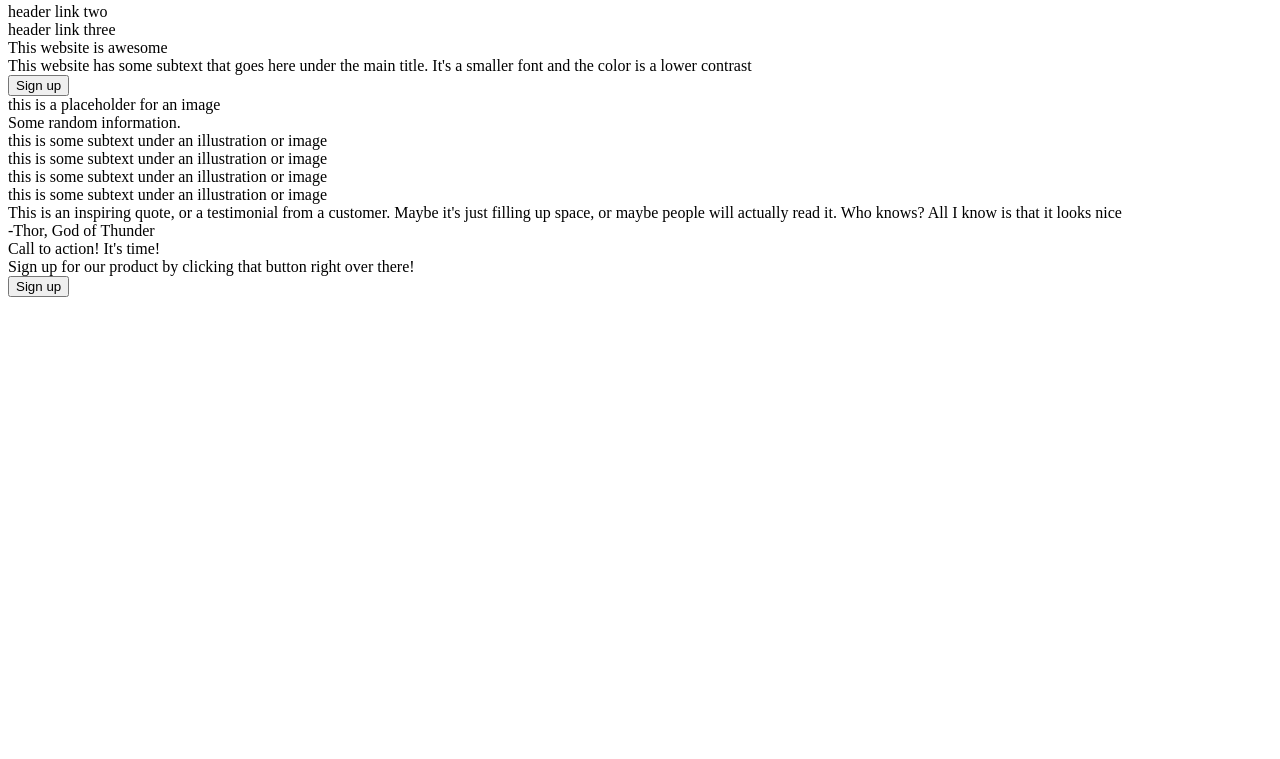
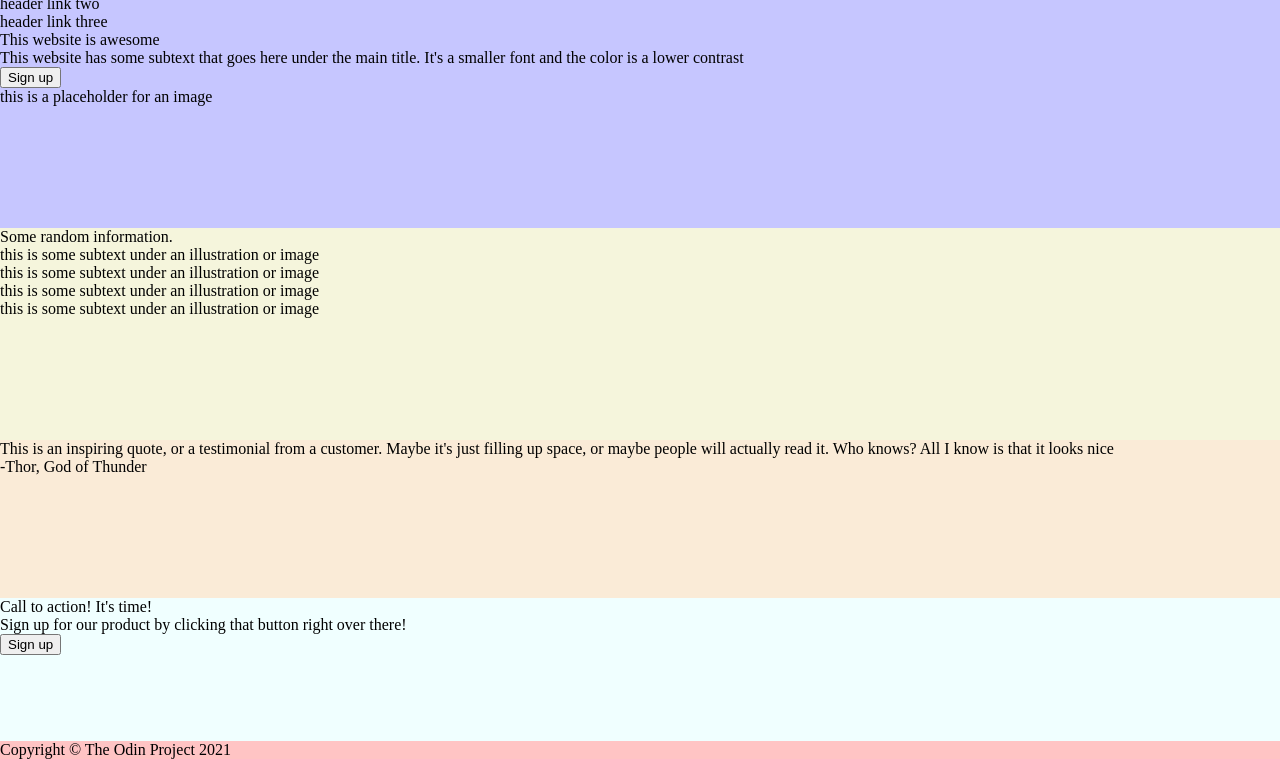
Before and after one commit to MRZHD1/landing-page, a plain HTML site: page index.html in a window 1280 px wide. Shown: the part 41-800 px from the top of the page. Drawn offline with Linux system fonts and the light colour scheme.

Commit message:
Sizing portions

```diff
--- a/index.html
+++ b/index.html
@@ -79,6 +79,6 @@
             <button class="sign up">Sign up</button>
         </div>
     </div>
-    <div id="footer"></div>
+    <div id="footer"> Copyright © The Odin Project 2021</div>
 </body>
 </html>
--- a/style.css
+++ b/style.css
@@ -0,0 +1,30 @@
+html, body {
+    height: 100%;
+    margin: 0;
+}
+body {
+    display:flex;
+    flex-direction: column;
+    flex-grow: 1;
+}
+.top {
+    flex: 1 1 auto;
+    background-color: rgb(198, 198, 255);
+}
+.one {
+    flex: 1 1 auto;
+    background-color: beige;
+}
+.two {
+    flex: 1 1 auto;
+    background-color: antiquewhite;
+}
+.three {
+    flex: 0.7 1 auto;
+    background-color: azure;
+    height:auto;
+}
+#footer {
+    background-color: rgb(255, 196, 196);
+
+}
```
